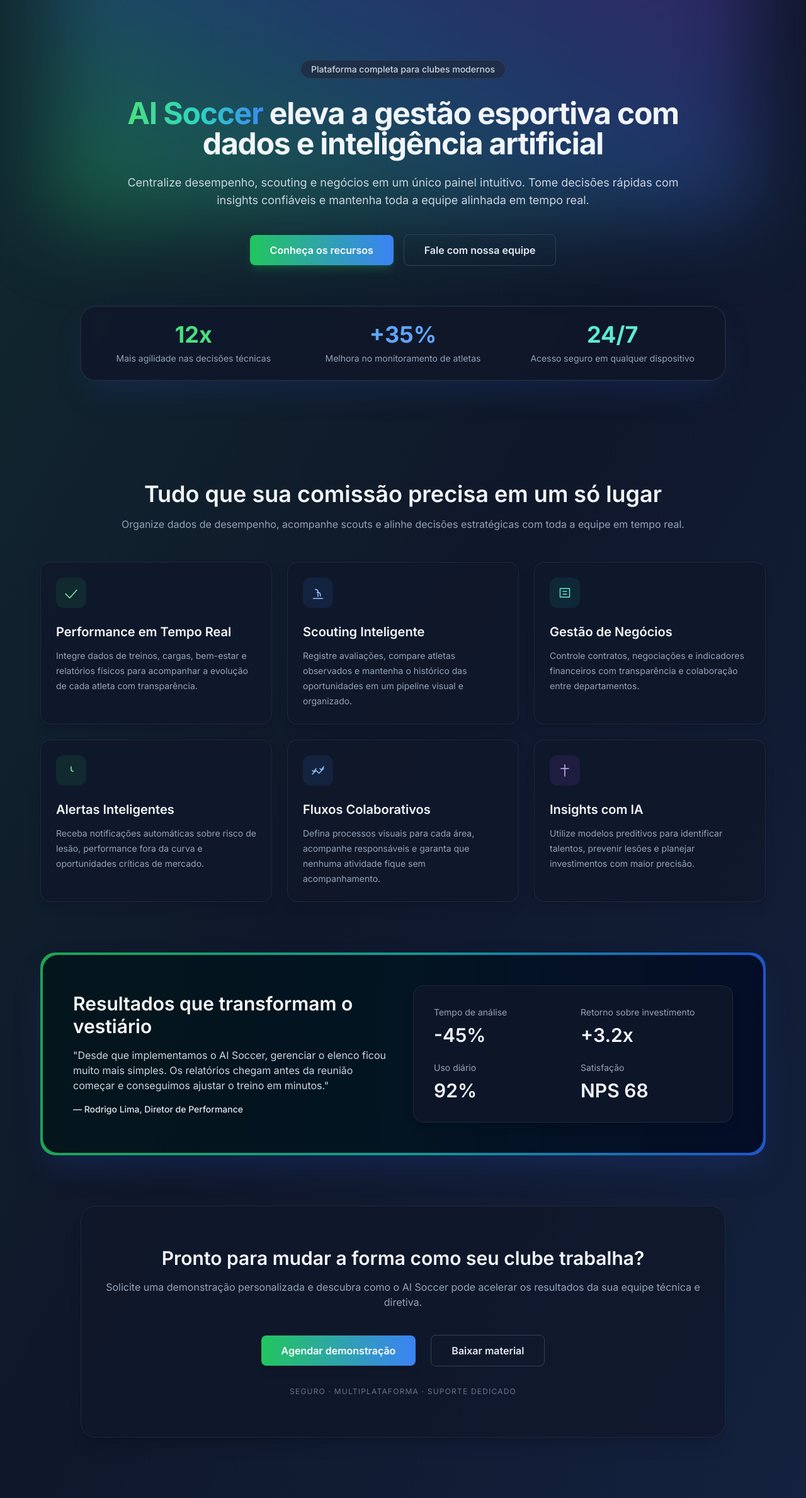
After one commit to alexfloripavieira/ai_soccer, a Django app: page / in a window 1280 px wide. The commit adds this page. Shown: the whole page at 63% size. Run offline with Django 5.2, Linux system fonts and the light colour scheme; style sheets or scripts are compiled from the project's sources.

Commit message:
feat(home): implementar landing page com seções e conteúdo inicial

```diff
--- a/accounts/views.py
+++ b/accounts/views.py
@@ -1,3 +1,9 @@
-from django.shortcuts import render
+"""Account views."""
 
-# Create your views here.
+from django.views.generic import TemplateView
+
+
+class HomeView(TemplateView):
+    """Landing page view for AI Soccer."""
+
+    template_name = 'home.html'
--- a/core/urls.py
+++ b/core/urls.py
@@ -18,6 +18,9 @@
 from django.contrib import admin
 from django.urls import path
 
+from accounts.views import HomeView
+
 urlpatterns = [
+    path("", HomeView.as_view(), name="home"),
     path("admin/", admin.site.urls),
 ]
--- a/templates/base.html
+++ b/templates/base.html
@@ -1,25 +1,33 @@
 <!DOCTYPE html>
-<html lang="pt-BR" class="h-full bg-gray-900">
+{% load static %}
+<html lang="pt-BR" class="h-full bg-slate-950">
 <head>
   <meta charset="utf-8">
-  <meta name="viewport" content="width=device-width, initial-scale=1">
+  <meta name="viewport" content="width=device-width, initial-scale=1, viewport-fit=cover">
+  <meta name="color-scheme" content="dark">
+  <meta name="theme-color" content="#0f172a">
   <title>{% block title %}AI Soccer{% endblock %}</title>
 
-  <!-- Fonte Inter -->
   <link rel="preconnect" href="https://fonts.googleapis.com">
   <link rel="preconnect" href="https://fonts.gstatic.com" crossorigin>
   <link href="https://fonts.googleapis.com/css2?family=Inter:wght@300;400;500;600;700&display=swap" rel="stylesheet">
 
-  {% load static %}
   <link rel="stylesheet" href="{% static 'css/output.css' %}">
 
-  {% block extra_head %}{% endblock %}
+  {% block extra_css %}{% endblock %}
 </head>
-<body class="min-h-screen text-gray-100 bg-gray-900 antialiased" style="font-family: 'Inter', system-ui, -apple-system, Segoe UI, Roboto, Helvetica, Arial, 'Apple Color Emoji', 'Segoe UI Emoji';">
-  <div id="app" class="min-h-screen">
-    {% block content %}{% endblock %}
+<body class="min-h-screen bg-slate-950 text-slate-100 antialiased" style="font-family: 'Inter', system-ui, -apple-system, 'Segoe UI', Roboto, Helvetica, Arial, 'Apple Color Emoji', 'Segoe UI Emoji';">
+  <div class="relative min-h-screen bg-slate-900">
+    <div aria-hidden="true" class="pointer-events-none absolute inset-0 bg-gradient-to-br from-green-500/10 via-transparent to-blue-500/10"></div>
+    <div id="app" class="relative flex min-h-screen flex-col">
+      {% block header %}{% endblock %}
+      <main class="flex-1">
+        {% block content %}{% endblock %}
+      </main>
+      {% block footer %}{% endblock %}
+    </div>
   </div>
 
-  {% block extra_scripts %}{% endblock %}
+  {% block extra_js %}{% endblock %}
 </body>
 </html>
--- /dev/null
+++ b/templates/home.html
@@ -0,0 +1,186 @@
+{% extends 'base.html' %}
+{% load static %}
+
+{% block title %}AI Soccer - Gestão Inteligente do Futebol{% endblock %}
+
+{% block content %}
+<div class="relative overflow-hidden">
+  <section class="relative isolate px-6 pt-24 pb-20 lg:px-8">
+    <div class="absolute inset-0 -z-10 overflow-hidden">
+      <div class="absolute left-1/2 top-[-10rem] h-[32rem] w-[70rem] -translate-x-1/2 bg-gradient-to-tr from-green-500/40 via-blue-500/30 to-purple-600/30 blur-3xl"></div>
+    </div>
+    <div class="mx-auto max-w-4xl text-center">
+      <span class="inline-flex items-center rounded-full bg-slate-800/70 px-4 py-1 text-sm font-medium text-slate-300 ring-1 ring-slate-700/80 ring-offset-0">
+        Plataforma completa para clubes modernos
+      </span>
+      <h1 class="mt-8 text-4xl font-bold tracking-tight text-slate-100 sm:text-5xl">
+        <span class="bg-gradient-to-r from-green-400 via-teal-400 to-blue-500 bg-clip-text text-transparent">
+          AI Soccer
+        </span>
+        eleva a gestão esportiva com dados e inteligência artificial
+      </h1>
+      <p class="mt-6 text-lg leading-7 text-slate-300">
+        Centralize desempenho, scouting e negócios em um único painel intuitivo. Tome decisões rápidas com insights confiáveis e mantenha toda a equipe alinhada em tempo real.
+      </p>
+      <div class="mt-10 flex flex-col items-center justify-center gap-4 sm:flex-row">
+        <a href="#recursos" class="inline-flex items-center justify-center rounded-lg bg-gradient-to-r from-green-500 to-blue-500 px-8 py-3 text-base font-semibold text-white shadow-lg shadow-green-500/20 transition-all duration-200 hover:scale-105 hover:shadow-xl">
+          Conheça os recursos
+        </a>
+        <a href="#contato" class="inline-flex items-center justify-center rounded-lg border border-slate-700 px-8 py-3 text-base font-semibold text-slate-200 transition-all duration-200 hover:border-green-400 hover:text-green-300">
+          Fale com nossa equipe
+        </a>
+      </div>
+    </div>
+    <div class="mx-auto mt-16 max-w-5xl">
+      <div class="grid gap-6 rounded-3xl border border-slate-800 bg-slate-900/80 p-6 shadow-2xl shadow-blue-900/30 ring-1 ring-slate-800 backdrop-blur sm:grid-cols-3">
+        <div class="flex flex-col items-center text-center">
+          <span class="text-4xl font-bold text-green-400">12x</span>
+          <p class="mt-2 text-sm text-slate-400">Mais agilidade nas decisões técnicas</p>
+        </div>
+        <div class="flex flex-col items-center text-center">
+          <span class="text-4xl font-bold text-blue-400">+35%</span>
+          <p class="mt-2 text-sm text-slate-400">Melhora no monitoramento de atletas</p>
+        </div>
+        <div class="flex flex-col items-center text-center">
+          <span class="text-4xl font-bold text-teal-300">24/7</span>
+          <p class="mt-2 text-sm text-slate-400">Acesso seguro em qualquer dispositivo</p>
+        </div>
+      </div>
+    </div>
+  </section>
+
+  <section id="recursos" class="px-6 py-20 lg:px-8">
+    <div class="mx-auto max-w-5xl text-center">
+      <h2 class="text-3xl font-semibold text-slate-100 sm:text-4xl">Tudo que sua comissão precisa em um só lugar</h2>
+      <p class="mt-4 text-base text-slate-400">
+        Organize dados de desempenho, acompanhe scouts e alinhe decisões estratégicas com toda a equipe em tempo real.
+      </p>
+    </div>
+    <div class="mx-auto mt-12 grid max-w-6xl gap-6 md:grid-cols-2 lg:grid-cols-3">
+      <article class="group relative rounded-2xl border border-slate-800 bg-slate-900/80 p-6 shadow-lg shadow-slate-900/40 transition-all duration-200 hover:-translate-y-1 hover:border-green-400/60">
+        <div class="flex h-12 w-12 items-center justify-center rounded-xl bg-green-500/10 text-green-300">
+          <svg class="h-6 w-6" fill="none" stroke="currentColor" stroke-width="1.5" viewBox="0 0 24 24">
+            <path stroke-linecap="round" stroke-linejoin="round" d="M3 13.5l6.75 6.75L21 7.5" />
+          </svg>
+        </div>
+        <h3 class="mt-6 text-xl font-semibold text-slate-100">Performance em Tempo Real</h3>
+        <p class="mt-3 text-sm leading-6 text-slate-400">
+          Integre dados de treinos, cargas, bem-estar e relatórios físicos para acompanhar a evolução de cada atleta com transparência.
+        </p>
+      </article>
+      <article class="group relative rounded-2xl border border-slate-800 bg-slate-900/80 p-6 shadow-lg shadow-slate-900/40 transition-all duration-200 hover:-translate-y-1 hover:border-blue-400/60">
+        <div class="flex h-12 w-12 items-center justify-center rounded-xl bg-blue-500/10 text-blue-300">
+          <svg class="h-6 w-6" fill="none" stroke="currentColor" stroke-width="1.5" viewBox="0 0 24 24">
+            <path stroke-linecap="round" stroke-linejoin="round" d="M15.75 17.25v-2.25A3.75 3.75 0 0 0 12 11.25h-1.5" />
+            <path stroke-linecap="round" stroke-linejoin="round" d="M7.5 6.75h1.5A3.75 3.75 0 0 1 12 10.5v7.5" />
+            <path stroke-linecap="round" stroke-linejoin="round" d="M19.5 21h-15" />
+          </svg>
+        </div>
+        <h3 class="mt-6 text-xl font-semibold text-slate-100">Scouting Inteligente</h3>
+        <p class="mt-3 text-sm leading-6 text-slate-400">
+          Registre avaliações, compare atletas observados e mantenha o histórico das oportunidades em um pipeline visual e organizado.
+        </p>
+      </article>
+      <article class="group relative rounded-2xl border border-slate-800 bg-slate-900/80 p-6 shadow-lg shadow-slate-900/40 transition-all duration-200 hover:-translate-y-1 hover:border-teal-400/60">
+        <div class="flex h-12 w-12 items-center justify-center rounded-xl bg-teal-500/10 text-teal-300">
+          <svg class="h-6 w-6" fill="none" stroke="currentColor" stroke-width="1.5" viewBox="0 0 24 24">
+            <path stroke-linecap="round" stroke-linejoin="round" d="M4.5 5.25h15M4.5 18.75h15M4.5 5.25v13.5M19.5 5.25v13.5" />
+            <path stroke-linecap="round" stroke-linejoin="round" d="M9 9.75h6M9 14.25h6" />
+          </svg>
+        </div>
+        <h3 class="mt-6 text-xl font-semibold text-slate-100">Gestão de Negócios</h3>
+        <p class="mt-3 text-sm leading-6 text-slate-400">
+          Controle contratos, negociações e indicadores financeiros com transparência e colaboração entre departamentos.
+        </p>
+      </article>
+      <article class="group relative rounded-2xl border border-slate-800 bg-slate-900/80 p-6 shadow-lg shadow-slate-900/40 transition-all duration-200 hover:-translate-y-1 hover:border-green-400/60">
+        <div class="flex h-12 w-12 items-center justify-center rounded-xl bg-green-500/10 text-green-300">
+          <svg class="h-6 w-6" fill="none" stroke="currentColor" stroke-width="1.5" viewBox="0 0 24 24">
+            <path stroke-linecap="round" stroke-linejoin="round" d="M12 6v6l3 1.5" />
+          </svg>
+        </div>
+        <h3 class="mt-6 text-xl font-semibold text-slate-100">Alertas Inteligentes</h3>
+        <p class="mt-3 text-sm leading-6 text-slate-400">
+          Receba notificações automáticas sobre risco de lesão, performance fora da curva e oportunidades críticas de mercado.
+        </p>
+      </article>
+      <article class="group relative rounded-2xl border border-slate-800 bg-slate-900/80 p-6 shadow-lg shadow-slate-900/40 transition-all duration-200 hover:-translate-y-1 hover:border-blue-400/60">
+        <div class="flex h-12 w-12 items-center justify-center rounded-xl bg-blue-500/10 text-blue-300">
+          <svg class="h-6 w-6" fill="none" stroke="currentColor" stroke-width="1.5" viewBox="0 0 24 24">
+            <path stroke-linecap="round" stroke-linejoin="round" d="M3 12l2.25 2.25L9 9" />
+            <path stroke-linecap="round" stroke-linejoin="round" d="M15 9l2.25 2.25L21 6" />
+            <path stroke-linecap="round" stroke-linejoin="round" d="M3 18l6-6 4.5 4.5L21 9" />
+          </svg>
+        </div>
+        <h3 class="mt-6 text-xl font-semibold text-slate-100">Fluxos Colaborativos</h3>
+        <p class="mt-3 text-sm leading-6 text-slate-400">
+          Defina processos visuais para cada área, acompanhe responsáveis e garanta que nenhuma atividade fique sem acompanhamento.
+        </p>
+      </article>
+      <article class="group relative rounded-2xl border border-slate-800 bg-slate-900/80 p-6 shadow-lg shadow-slate-900/40 transition-all duration-200 hover:-translate-y-1 hover:border-purple-400/60">
+        <div class="flex h-12 w-12 items-center justify-center rounded-xl bg-purple-500/10 text-purple-300">
+          <svg class="h-6 w-6" fill="none" stroke="currentColor" stroke-width="1.5" viewBox="0 0 24 24">
+            <path stroke-linecap="round" stroke-linejoin="round" d="M12 3v18" />
+            <path stroke-linecap="round" stroke-linejoin="round" d="M6 9h12" />
+          </svg>
+        </div>
+        <h3 class="mt-6 text-xl font-semibold text-slate-100">Insights com IA</h3>
+        <p class="mt-3 text-sm leading-6 text-slate-400">
+          Utilize modelos preditivos para identificar talentos, prevenir lesões e planejar investimentos com maior precisão.
+        </p>
+      </article>
+    </div>
+  </section>
+
+  <section class="px-6 pb-20 lg:px-8">
+    <div class="mx-auto max-w-6xl rounded-3xl bg-gradient-to-r from-green-500/80 via-teal-500/80 to-blue-600/80 p-1 shadow-2xl shadow-blue-900/40">
+      <div class="grid gap-8 rounded-3xl bg-slate-950/90 px-8 py-12 sm:px-12 lg:grid-cols-2 lg:items-center">
+        <div>
+          <h2 class="text-3xl font-semibold text-slate-50">Resultados que transformam o vestiário</h2>
+          <p class="mt-4 text-base text-slate-300">
+            "Desde que implementamos o AI Soccer, gerenciar o elenco ficou muito mais simples. Os relatórios chegam antes da reunião começar e conseguimos ajustar o treino em minutos."</p>
+          <p class="mt-4 text-sm font-medium text-slate-200">— Rodrigo Lima, Diretor de Performance</p>
+        </div>
+        <div class="rounded-2xl border border-slate-800 bg-slate-900/80 p-8 shadow-lg">
+          <dl class="grid gap-6 sm:grid-cols-2">
+            <div>
+              <dt class="text-sm text-slate-400">Tempo de análise</dt>
+              <dd class="mt-2 text-3xl font-semibold text-slate-100">-45%</dd>
+            </div>
+            <div>
+              <dt class="text-sm text-slate-400">Retorno sobre investimento</dt>
+              <dd class="mt-2 text-3xl font-semibold text-slate-100">+3.2x</dd>
+            </div>
+            <div>
+              <dt class="text-sm text-slate-400">Uso diário</dt>
+              <dd class="mt-2 text-3xl font-semibold text-slate-100">92%</dd>
+            </div>
+            <div>
+              <dt class="text-sm text-slate-400">Satisfação</dt>
+              <dd class="mt-2 text-3xl font-semibold text-slate-100">NPS 68</dd>
+            </div>
+          </dl>
+        </div>
+      </div>
+    </div>
+  </section>
+
+  <section id="contato" class="px-6 pb-24 lg:px-8">
+    <div class="mx-auto max-w-5xl rounded-3xl border border-slate-800 bg-slate-900/80 px-8 py-16 text-center shadow-xl">
+      <h2 class="text-3xl font-semibold text-slate-100">Pronto para mudar a forma como seu clube trabalha?</h2>
+      <p class="mt-4 text-base text-slate-400">
+        Solicite uma demonstração personalizada e descubra como o AI Soccer pode acelerar os resultados da sua equipe técnica e diretiva.
+      </p>
+      <div class="mt-10 flex flex-col items-center justify-center gap-4 sm:flex-row sm:gap-6">
+        <a href="mailto:contato@aisoccer.com" class="inline-flex items-center justify-center rounded-lg bg-gradient-to-r from-green-500 to-blue-500 px-8 py-3 text-base font-semibold text-white shadow-lg transition-all duration-200 hover:scale-105">
+          Agendar demonstração
+        </a>
+        <a href="#" class="inline-flex items-center justify-center rounded-lg border border-slate-700 px-8 py-3 text-base font-semibold text-slate-200 transition-all duration-200 hover:border-green-400 hover:text-green-300">
+          Baixar material
+        </a>
+      </div>
+      <p class="mt-8 text-xs uppercase tracking-widest text-slate-500">Seguro · Multiplataforma · Suporte dedicado</p>
+    </div>
+  </section>
+</div>
+{% endblock %}
```
Also changed, not shown: TASKS.md (+11 -11 lines).
